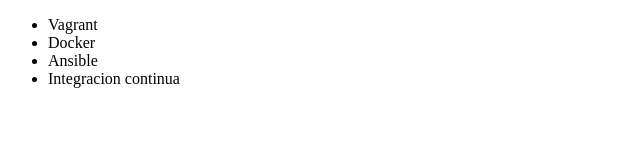
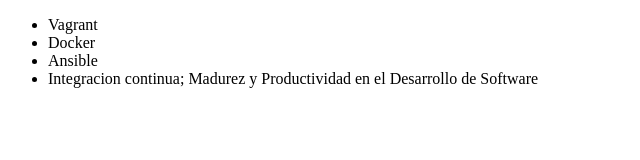
Before and after one commit to MatiasDanielBusto1981/curso, a plain HTML site: page index.html in a window 1280 px wide. Shown: the whole page, without its empty margins (0-640 px from the left). Drawn offline with Linux system fonts and the light colour scheme.

Commit message:
Renombrando curso de Integracion Contínua

```diff
--- a/index.html
+++ b/index.html
@@ -9,7 +9,7 @@
          <li> Vagrant </li>
          <li> Docker </li>
          <li> Ansible </li>
-         <li> Integracion continua </li>
+         <li> Integracion continua; Madurez y Productividad en el Desarrollo de Software </li>
      </ul>
 </body>
 </html>
```
